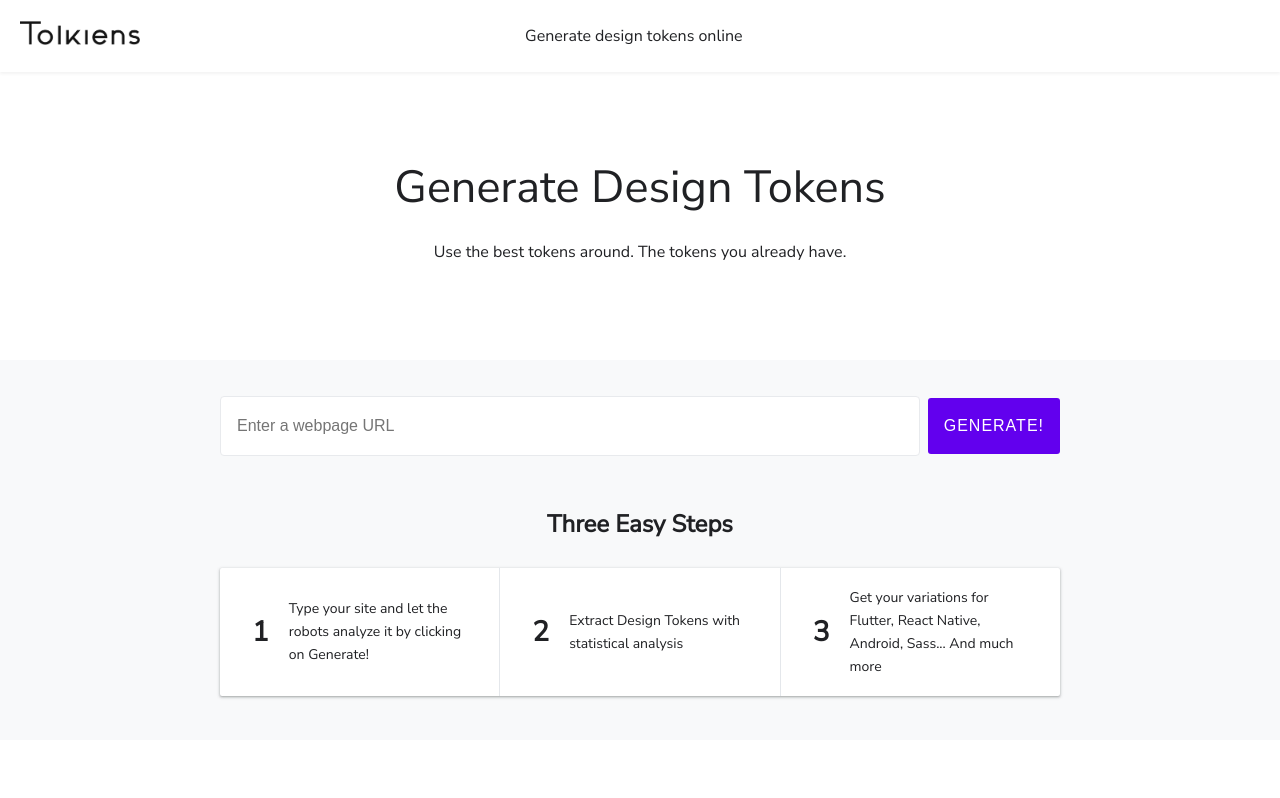
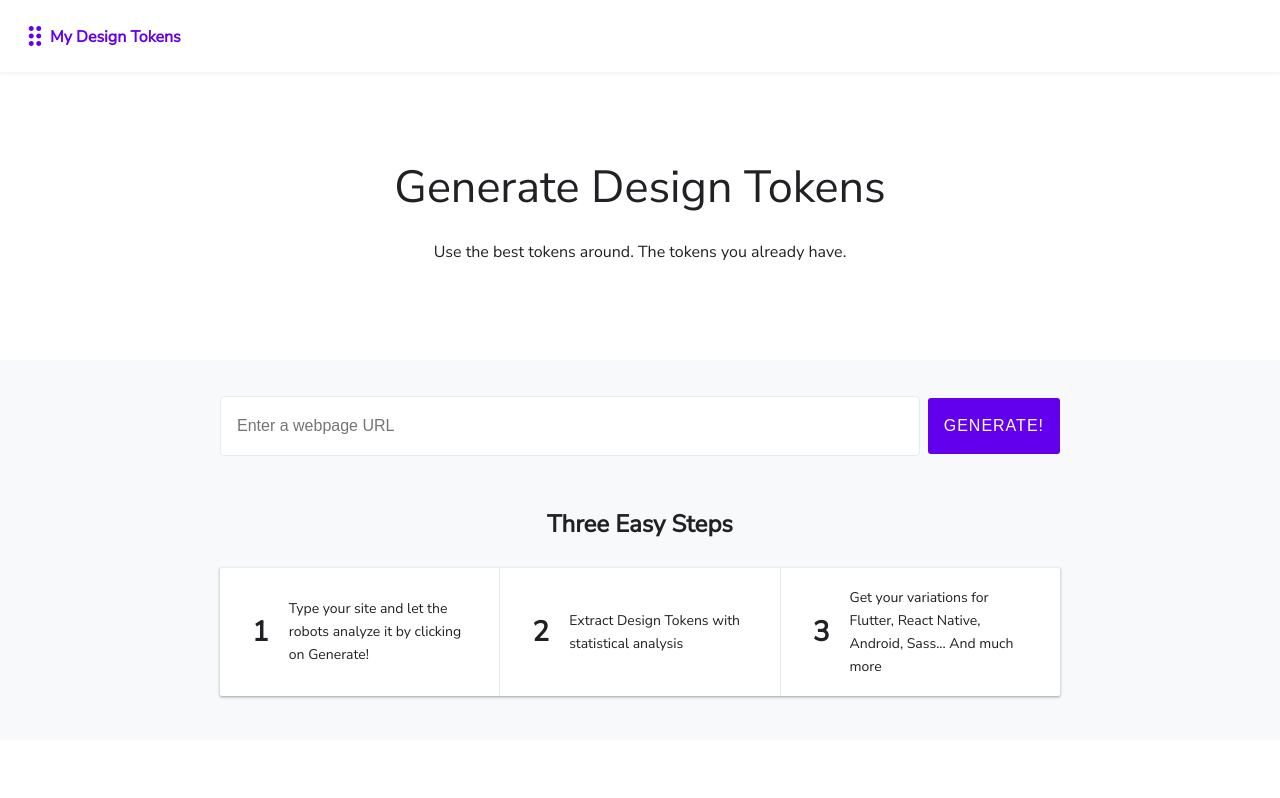
Before and after one commit to rsmelo92/tolkiens, a React (Create React App) app in the folder packages/client/: page / in a window 1280 px wide. Shown: the top 798 px of the page. Built offline with nearby package versions, Linux system fonts and the light colour scheme.

Commit message:
feat: add first iteration of new logo

```diff
--- a/packages/client/src/components/Anchor/styles.module.css
+++ b/packages/client/src/components/Anchor/styles.module.css
@@ -5,8 +5,7 @@
 
 .anchor:active,
 .anchor:visited {
-  color: var(--secondary-background);
-  text-decoration: underline;
+  text-decoration: underline !important;
 }
 
 .anchor:hover {
--- a/packages/client/src/components/Footer/index.tsx
+++ b/packages/client/src/components/Footer/index.tsx
@@ -20,7 +20,7 @@ function Footer() {
           </li>
           <li className={styles.listItem}>
             <Anchor url="https://www.w3.org/TR/wai-aria-1.1/">
-              Accessible Rich Internet Applications - W3c
+              Accessible Rich Internet Applications - W3C
             </Anchor>
           </li>
           <li className={styles.listItem}>
--- a/packages/client/src/components/Header/index.tsx
+++ b/packages/client/src/components/Header/index.tsx
@@ -1,15 +1,14 @@
 import styles from './styles.module.css'
-import logo from './logo.png'
 
 function Header() {
   return (
     <header className={styles.header}>
       <div className={styles.logoWrapper}>
-        <img className={styles.logo} src={logo} alt="logo" />
-      </div>
-
-      <div className={styles.text}>
-        <p>Generate design tokens online</p>
+        <svg xmlns="http://www.w3.org/2000/svg" height="30px" viewBox="0 0 24 24" width="30px" fill="#6200ee">
+          <path d="M0 0h24v24H0V0z" fill="none"/>
+          <path d="M11 18c0 1.1-.9 2-2 2s-2-.9-2-2 .9-2 2-2 2 .9 2 2zm-2-8c-1.1 0-2 .9-2 2s.9 2 2 2 2-.9 2-2-.9-2-2-2zm0-6c-1.1 0-2 .9-2 2s.9 2 2 2 2-.9 2-2-.9-2-2-2zm6 4c1.1 0 2-.9 2-2s-.9-2-2-2-2 .9-2 2 .9 2 2 2zm0 2c-1.1 0-2 .9-2 2s.9 2 2 2 2-.9 2-2-.9-2-2-2zm0 6c-1.1 0-2 .9-2 2s.9 2 2 2 2-.9 2-2-.9-2-2-2z"/>
+        </svg>
+        <span className={styles.logoText}>My Design Tokens</span>
       </div>
     </header>
   )
--- a/packages/client/src/components/Header/styles.module.css
+++ b/packages/client/src/components/Header/styles.module.css
@@ -8,10 +8,14 @@ header {
 
 .logoWrapper {
   flex-basis: 33%;
+  display: flex;
+  align-items: center;
 }
 
-.logo {
-  width: 120px;
+.logoText {
+  color: var(--primary-background);
+  font-weight: 600;
+  margin-top: 1px;
 }
 
 .text {
```
Also changed, not shown: packages/client/src/components/Header/logo.png (deleted).
